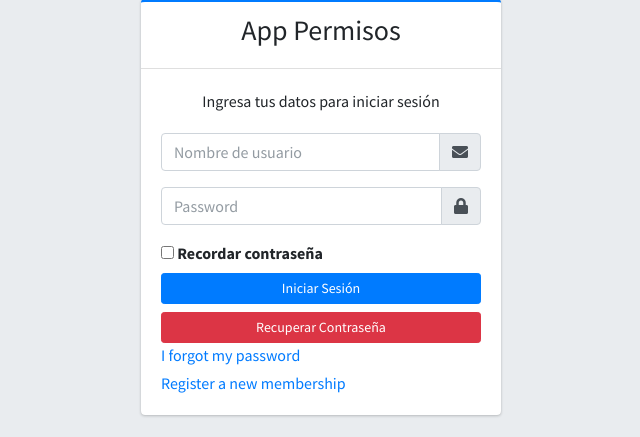
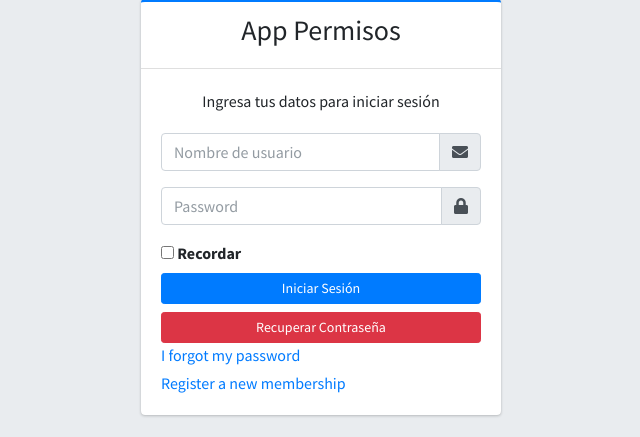
Before and after one commit to mexvipre/permisos, a PHP site: page /permisos/ in a window 1280 px wide. Shown: the part 193-630 px from the top of the page, without its empty margins (319-959 px from the left). Run offline with PHP 8.4, Linux system fonts and the light colour scheme; some libraries are stand-ins or nearby versions.

Commit message:
actualizacion login

```diff
--- a/index.php
+++ b/index.php
@@ -47,7 +47,7 @@ require_once "./app/config/app.php";
           <div class="col-12">
             <div class="icheck-primary">
               <input type="checkbox" id="remember">
-              <label for="remember">Recordar contraseña</label>
+              <label for="remember">Recordar </label>
             </div>
           </div>
         </div>
```
